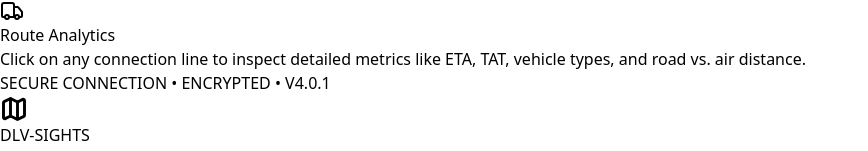
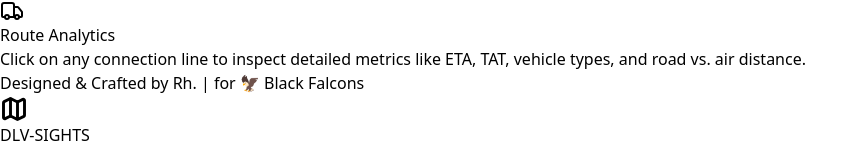
Before and after one commit to rahulphari/dlv-sights, a React (Vite) app: page / in a window 1280 px wide. Shown: the part 169-320 px from the top of the page, without its empty margins (0-868 px from the left). Built offline with nearby package versions, Linux system fonts and the light colour scheme.

Commit message:
Update App.jsx

```diff
--- a/src/App.jsx
+++ b/src/App.jsx
@@ -1050,7 +1050,7 @@ const App = () => {
               </div>
 
               <div className="absolute bottom-6 text-[10px] text-slate-600 font-mono">
-                  SECURE CONNECTION • ENCRYPTED • V4.0.1
+                  Designed & Crafted by Rh. | for 🦅 Black Falcons
               </div>
           </div>
       )}
@@ -1066,7 +1066,7 @@ const App = () => {
                     </div>
                     <h2 className="text-2xl font-bold mb-2">Connection Established</h2>
                     <p className="text-slate-400 text-sm mb-8">
-                        The logistics network visualizer is ready. Please verify your session to enter the dashboard.
+                        Delhivery network visualizer is ready. Please verify your session to enter the dashboard.
                     </p>
                     <button
                         onClick={handleVerifyEntry}
```
